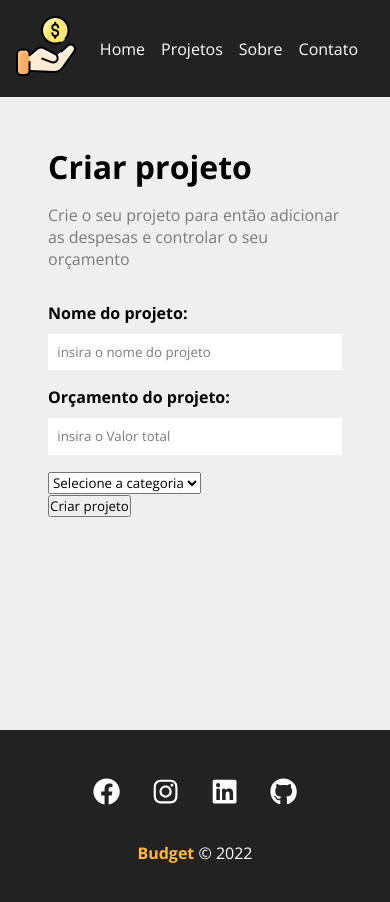
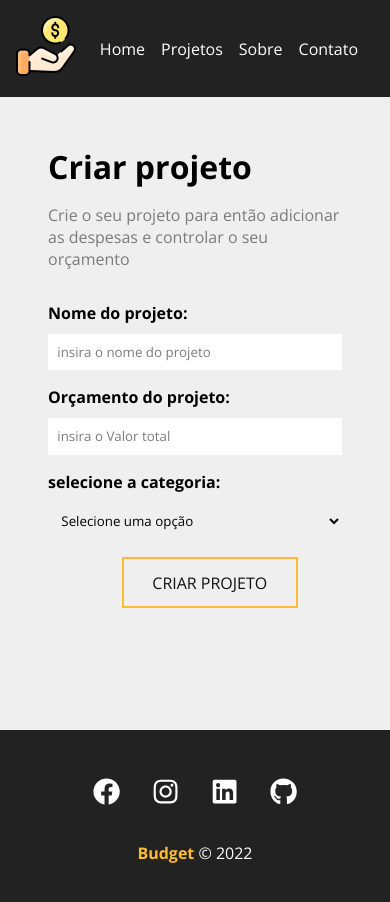
Before and after one commit to AlamoVinicius/budget, a React (Create React App) app: page /newproject in a window 390 px wide. Shown: the top 902 px of the page. Built offline with nearby package versions, Linux system fonts and the light colour scheme.

Commit message:
ajuste responsivitidade e finalização do formulario de criação do projeto

```diff
--- a/src/components/form/Select.js
+++ b/src/components/form/Select.js
@@ -0,0 +1,14 @@
+import styles from "./Select.module.css";
+
+function Select({ text, name, options, handleOnChange, value }) {
+  return (
+    <div className={styles.form_control}>
+      <label htmlFor={name}>{text}:</label>
+      <select name={name} id={name}>
+        <option>Selecione uma opção</option>
+      </select>
+    </div>
+  );
+}
+
+export default Select;
--- a/src/components/form/Select.module.css
+++ b/src/components/form/Select.module.css
@@ -0,0 +1,16 @@
+.form_control {
+    display: flex;
+    flex-direction: column;
+    margin-bottom: 1em;
+}
+
+.form_control label {
+    margin-bottom: .6em;
+    font-weight: bold;
+}
+
+.form_control select {
+    padding: .7em;
+    border-radius: 0;
+    border: none;
+}
--- /dev/null
+++ b/src/components/form/SubmitButton.js
@@ -0,0 +1,11 @@
+import styles from './SubmitButton.module.css'
+
+function SubmitButton ({text}) {
+    return (
+        <div>
+            <button className={styles.btn}>{text}</button>
+        </div>
+    )
+}
+
+export default SubmitButton
--- /dev/null
+++ b/src/components/form/SubmitButton.module.css
@@ -0,0 +1,39 @@
+.btn {
+    padding: 0.8em 1.8em;
+    border: 2px solid #ffbb33;
+    position: relative;
+    overflow: hidden;
+    background-color: transparent;
+    text-align: center;
+    text-transform: uppercase;
+    font-size: 16px;
+    transition: 0.3s;
+    z-index: 1;
+    font-family: inherit;
+    color: #111;
+    cursor: pointer;
+    margin-left: 25%;
+  }
+
+  .btn::before {
+    content: "";
+    width: 0;
+    height: 300%;
+    position: absolute;
+    top: 50%;
+    left: 50%;
+    transform: translate(-50%, -50%) rotate(45deg);
+    background: #ffbb33;
+    transition: 0.5s ease;
+    display: block;
+    z-index: -1;
+  }
+
+  .btn:hover::before {
+    width: 105%;
+  }
+
+  .btn:hover {
+    color: #111;
+    border-color: #111;
+  }
--- a/src/components/pages/NewProject.js
+++ b/src/components/pages/NewProject.js
@@ -6,7 +6,7 @@ function NewProject() {
         <div className={styles.newproject_container}>
             <h1>Criar projeto</h1>
             <p>Crie o seu projeto para então adicionar as despesas e controlar o seu orçamento</p>
-            <ProjectForm />
+            <ProjectForm btnText="Criar projeto" />
         </div>
     )
 }
--- a/src/components/projects/ProjectForm.js
+++ b/src/components/projects/ProjectForm.js
@@ -1,7 +1,9 @@
 import Input from "../form/Input";
+import Select from "../form/Select";
+import SubmitButton from "../form/SubmitButton";
 import styles from "./ProjectForm.module.css";
 
-function ProjectForm() {
+function ProjectForm(props) {
   return (
     <form className={styles.form}>
       <Input
@@ -16,16 +18,8 @@ function ProjectForm() {
         name="budget"
         placeholder="insira o Valor total"
       />
-      <div>
-        <select name="category_id" id="category_id">
-          <option disabled selected>
-            Selecione a categoria
-          </option>
-        </select>
-      </div>
-      <div>
-        <input type="submit" value="Criar projeto" />
-      </div>
+      <Select name="category_id" text="selecione a categoria" />
+      <SubmitButton text={props.btnText}/>
     </form>
   );
 }
```
